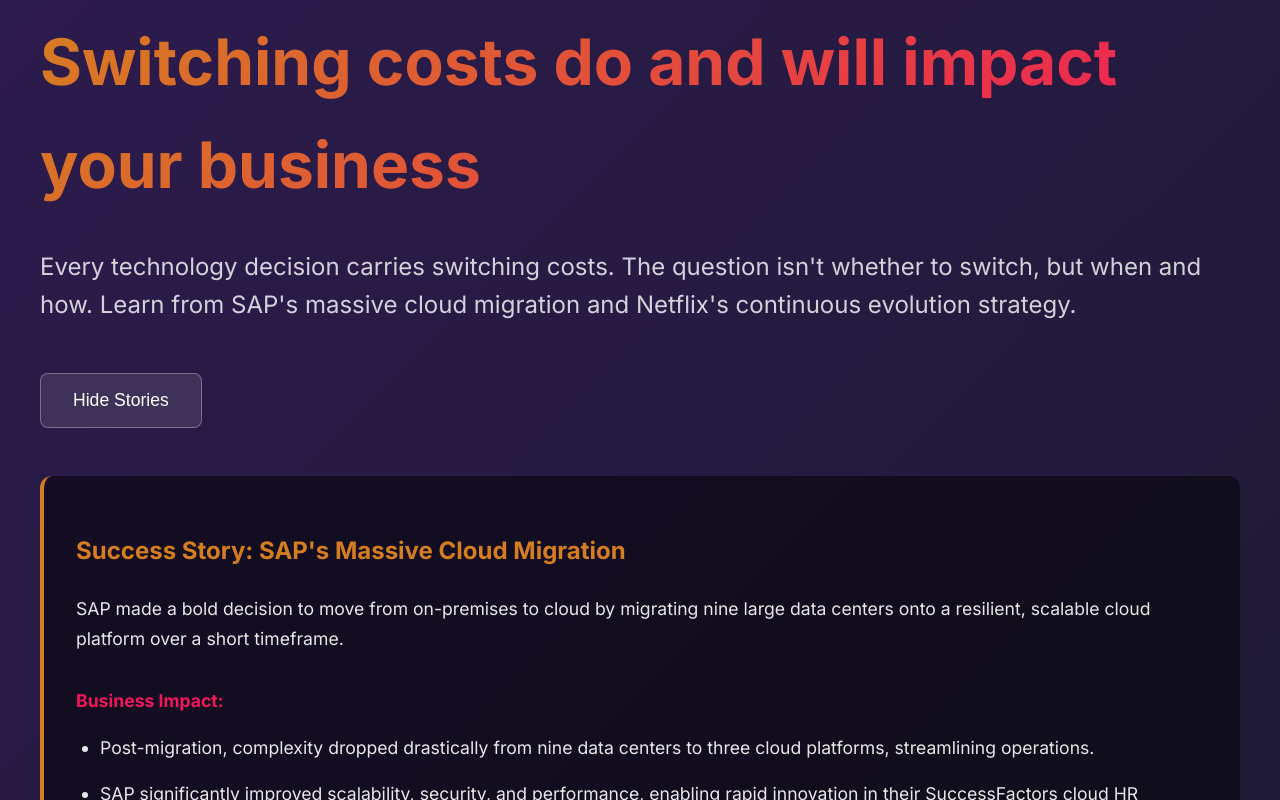
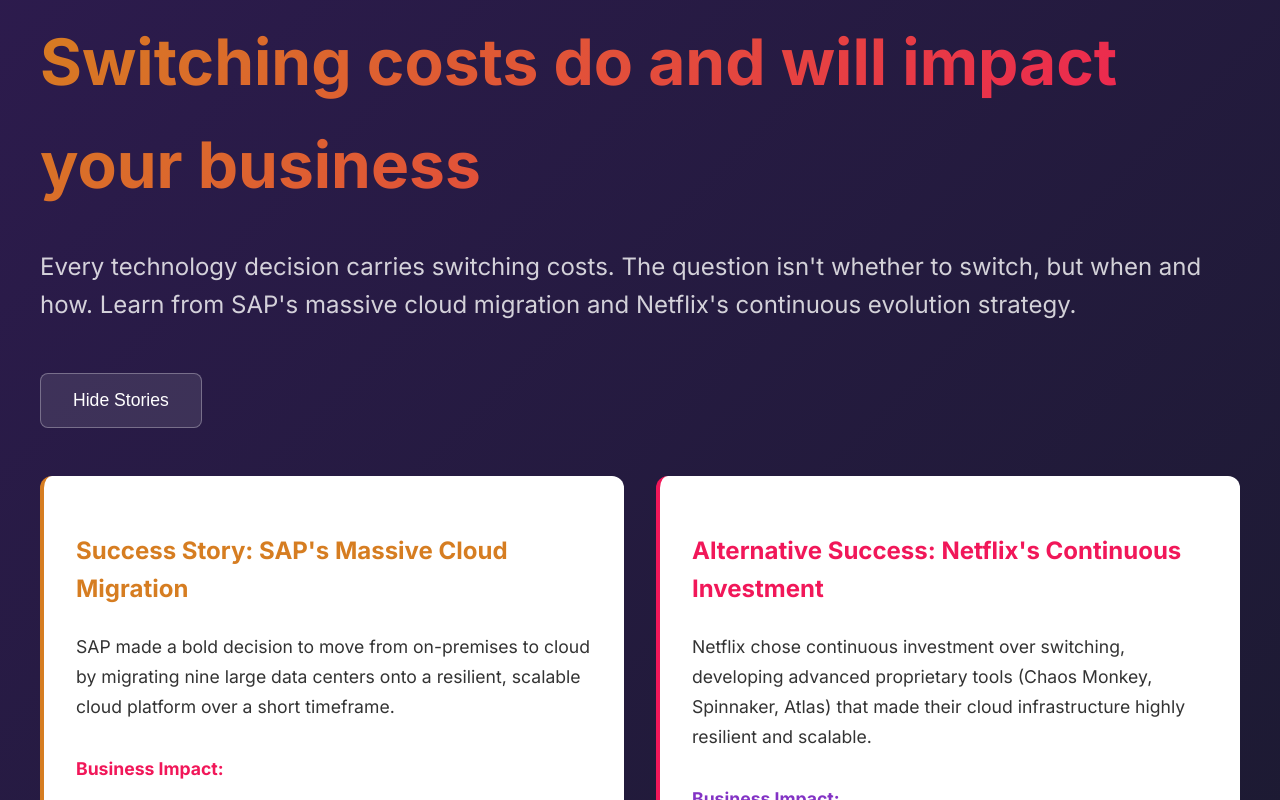
Before and after one commit to romdj/zerotoone.solutions, a SvelteKit app: page / in a window 1280 px wide. Both pictures are taken after a click on the button "Explore the Stories". Shown: the part 3594-4394 px from the top of the page. Built offline with nearby package versions, Linux system fonts and the light colour scheme.

Commit message:
chore: cleanup of story layout

```diff
--- a/src/routes/+page.svelte
+++ b/src/routes/+page.svelte
@@ -98,9 +98,6 @@
 			<div style="display: flex; justify-content: center; align-items: center;">
 				<div style="position: relative;">
 					<img src="/orval.png" alt="Orval Trappist Beer" style="width: 300px; height: auto; border-radius: 12px; box-shadow: 0 20px 60px rgba(241, 23, 89, 0.3); filter: brightness(1.1) contrast(1.1);" />
-					<div style="position: absolute; -bottom: 1rem; left: 50%; transform: translateX(-50%); background: rgba(0, 0, 0, 0.8); color: white; padding: 0.5rem 1rem; border-radius: 6px; font-size: 0.9rem; white-space: nowrap;">
-						Orval Trappist Ale
-					</div>
 				</div>
 			</div>
 		</div>
@@ -194,9 +191,10 @@
 
 			{#if expandedStory === 'switching'}
 				<div class="expanded-story" style="margin-top: 3rem;">
-					<div style="padding: 2rem; background: rgba(0, 0, 0, 0.5); border-radius: 12px; border-left: 4px solid #D67D21; margin-bottom: 2rem;">
+					<div style="display: grid; grid-template-columns: repeat(auto-fit, minmax(400px, 1fr)); gap: 2rem;">
+						<div style="padding: 2rem; background: white; border-radius: 12px; border-left: 4px solid #D67D21; color: #1a1a1a;">
 							<h3 style="color: #D67D21; margin-bottom: 1.5rem; font-size: 1.5rem;">Success Story: SAP's Massive Cloud Migration</h3>
-						<div style="font-size: 1.1rem; line-height: 1.7; color: rgba(255, 255, 255, 0.9);">
+							<div style="font-size: 1.1rem; line-height: 1.7; color: #333;">
 								<p style="margin-bottom: 1.5rem;">SAP made a bold decision to move from on-premises to cloud by migrating nine large data centers onto a resilient, scalable cloud platform over a short timeframe.</p>
 								<h4 style="color: #F11759; margin: 2rem 0 1rem 0;">Business Impact:</h4>
 								<ul style="margin-bottom: 1.5rem; padding-left: 1.5rem;">
@@ -207,9 +205,9 @@
 							</div>
 						</div>
 
-					<div style="padding: 2rem; background: rgba(0, 0, 0, 0.5); border-radius: 12px; border-left: 4px solid #F11759;">
+						<div style="padding: 2rem; background: white; border-radius: 12px; border-left: 4px solid #F11759; color: #1a1a1a;">
 							<h3 style="color: #F11759; margin-bottom: 1.5rem; font-size: 1.5rem;">Alternative Success: Netflix's Continuous Investment</h3>
-						<div style="font-size: 1.1rem; line-height: 1.7; color: rgba(255, 255, 255, 0.9);">
+							<div style="font-size: 1.1rem; line-height: 1.7; color: #333;">
 								<p style="margin-bottom: 1.5rem;">Netflix chose continuous investment over switching, developing advanced proprietary tools (Chaos Monkey, Spinnaker, Atlas) that made their cloud infrastructure highly resilient and scalable.</p>
 								<h4 style="color: #8333C5; margin: 2rem 0 1rem 0;">Business Impact:</h4>
 								<ul style="margin-bottom: 1.5rem; padding-left: 1.5rem;">
@@ -217,6 +215,7 @@
 									<li style="margin-bottom: 1rem;">This approach reduced technical debt by incrementally evolving architecture with new technologies.</li>
 									<li style="margin-bottom: 1rem;">Led Netflix to dominate streaming services globally, continuously innovating with high ROI on their cloud investment.</li>
 								</ul>
+							</div>
 						</div>
 					</div>
 				</div>
```
Lines whose indentation alone changed are shown as unchanged.
